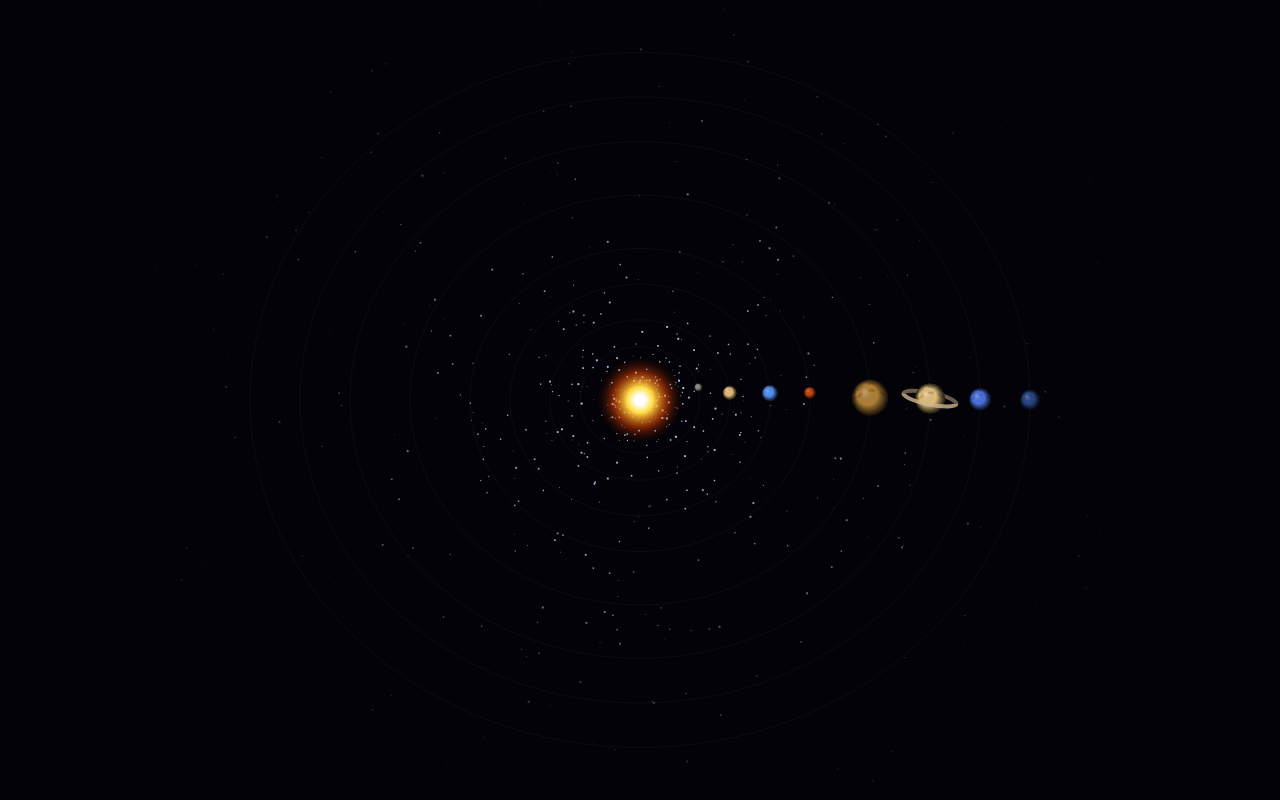
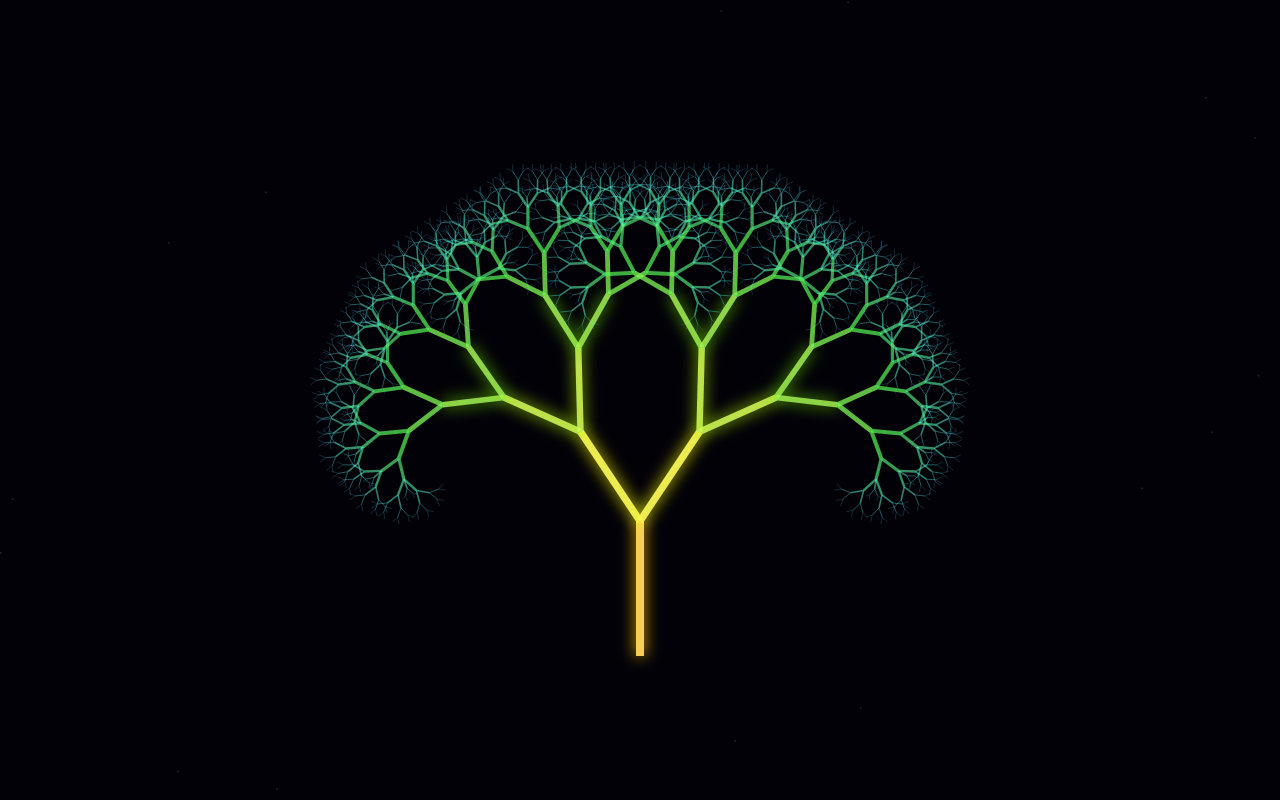
Before and after one commit to 001tooman-glitch/my-first-demo, a plain HTML site: page index.html in a window 1280 px wide. Drawn offline with Linux system fonts and the light colour scheme.

Commit message:
Update title and background color in index.html

```diff
--- a/index.html
+++ b/index.html
@@ -2,9 +2,9 @@
 <html lang="ru">
 <head>
     <meta charset="UTF-8">
-    <title>Solar System 3D Demo</title>
+    <title>Digital Evolution: Neo-Fractal</title>
     <style>
-        body, html { margin: 0; padding: 0; overflow: hidden; background: #000; width: 100%; height: 100%; }
+        body, html { margin: 0; padding: 0; overflow: hidden; background: #030208; width: 100%; height: 100%; }
         canvas { width: 100vw; height: 100vh; display: block; }
     </style>
 </head>
@@ -14,175 +14,99 @@
         const canvas = document.getElementById('c');
         const ctx = canvas.getContext('2d');
 
-        // Данные планет: [радиус сферы, радиус орбиты, скорость орбиты, скорость оси, цвет]
-        const planets = [
-            { name: "Меркурий", r: 4,  dist: 60,  vOrb: 0.04,  vAx: 0.01,  c: "#888" },
-            { name: "Венера",   r: 7,  dist: 90,  vOrb: 0.015, vAx: 0.002, c: "#e3bb76" },
-            { name: "Земля",    r: 8,  dist: 130, vOrb: 0.01,  vAx: 0.05,  c: "#5391f5" },
-            { name: "Марс",     r: 6,  dist: 170, vOrb: 0.008, vAx: 0.04,  c: "#c1440e" },
-            { name: "Юпитер",   r: 18, dist: 230, vOrb: 0.002, vAx: 0.1,   c: "#b07f35" },
-            { name: "Сатурн",   r: 15, dist: 290, vOrb: 0.0009,vAx: 0.09,  c: "#e2bf7d", ring: true },
-            { name: "Уран",     r: 11, dist: 340, vOrb: 0.0004,vAx: 0.07,  c: "#4b70dd" },
-            { name: "Нептун",   r: 10, dist: 390, vOrb: 0.0001,vAx: 0.07,  c: "#274687" }
-        ];
+        let time = 0;
 
-        // Генерация звезд Галактики на фоне (псевдо-3D)
-        const stars = [];
-        for(let i=0; i<600; i++) {
-            // Распределяем звезды в форме спиральной галактики
-            let angle = Math.random() * Math.PI * 2;
-            let dist = Math.pow(Math.random(), 2) * 500 + 10;
-            let spiral = angle + dist * 0.015;
-            stars.push({
-                x: Math.cos(spiral) * dist + (Math.random() - 0.5) * 20,
-                y: (Math.random() - 0.5) * 30, // Сплюснутость галактики по вертикали
-                z: Math.sin(spiral) * dist + (Math.random() - 0.5) * 20,
-                size: Math.random() * 1.5 + 0.5
-            });
+        // Генетические параметры биоморфа (меняются в ходе «эволюции»)
+        let genes = {
+            angleStep: 0.4,
+            lengthRatio: 0.75,
+            maxDepth: 10,
+            hueBase: 180,
+            pulseSpeed: 1.2
+        };
+
+        // Плавное изменение генов со временем (мутация)
+        function mutateGenes(t) {
+            genes.angleStep = 0.35 + Math.sin(t * 0.2) * 0.15 + Math.cos(t * 0.05) * 0.1;
+            genes.lengthRatio = 0.72 + Math.sin(t * 0.1) * 0.04;
+            genes.maxDepth = 9 + Math.floor((Math.sin(t * 0.05) + 1) * 1.5); // Дерево растет и усложняется
+            genes.hueBase = (t * 10) % 360; // Плавная мутация цвета структуры
         }
 
-        let time = 0;
+        // Рекурсивная функция выращивания фрактального биоморфа
+        function drawBranch(x, y, length, angle, depth, pulse) {
+            if (depth > genes.maxDepth) return;
 
-        function drawSphere(x, y, r, color, rotationAngle) {
-            // Отрисовка сферы с мягкой 3D-тенями (объем)
-            ctx.save();
+            // Вычисляем конечную точку ветви с учетом био-пульсации
+            const dynamicLength = length * (1 + Math.sin(time * genes.pulseSpeed + depth) * pulse);
+            const x2 = x + Math.cos(angle) * dynamicLength;
+            const y2 = y + Math.sin(angle) * dynamicLength;
+
+            // Динамический неоновый цвет для каждого уровня вложенности
+            const branchHue = (genes.hueBase + depth * 15) % 360;
+            const alpha = 1.0 - (depth / genes.maxDepth) * 0.6; // Прозрачность к кончикам
+
             ctx.beginPath();
-            ctx.arc(x, y, r, 0, Math.PI * 2);
-            ctx.clip();
+            ctx.moveTo(x, y);
+            ctx.lineTo(x2, y2);
 
-            // Базовый цвет планеты
-            ctx.fillStyle = color;
-            ctx.fill();
+            // Толщина уменьшается с ростом глубины
+            ctx.lineWidth = Math.max(0.5, (genes.maxDepth - depth) * 0.8);
+            ctx.strokeStyle = `hsla(${branchHue}, 90%, 65%, ${alpha})`;
+            ctx.shadowColor = `hsl(${branchHue}, 100%, 50%)`;
+            ctx.shadowBlur = depth < 4 ? 15 : 0; // Свечение только на основных ветвях для оптимизации
+            ctx.stroke();
 
-            // Текстурные полосы, показывающие вращение вокруг своей оси
-            ctx.strokeStyle = "rgba(0,0,0,0.15)";
-            ctx.lineWidth = r * 0.15;
-            ctx.setLineDash([r * 0.4, r * 0.3]);
-            for (let i = -r; i < r; i += r * 0.4) {
-                ctx.beginPath();
-                ctx.arc(x + Math.sin(rotationAngle)*r*0.2, y + i, r, 0, Math.PI, true);
-                ctx.stroke();
+            // Генетическое ветвление: порождаем новые цифровые побеги
+            // Добавляем легкую асимметрию за счет времени
+            const angleOffset = genes.angleStep + Math.sin(time * 0.5 + depth) * 0.03;
+
+            // Левая ветвь
+            drawBranch(x2, y2, length * genes.lengthRatio, angle - angleOffset, depth + 1, pulse);
+            // Правая ветвь
+            drawBranch(x2, y2, length * genes.lengthRatio, angle + angleOffset, depth + 1, pulse);
+
+            // Центральный редкий побег (эффект усложнения мутации на пике эволюции)
+            if (depth > 3 && depth % 3 === 0) {
+                drawBranch(x2, y2, length * 0.4, angle + Math.sin(time)*0.1, depth + 2, pulse);
             }
-
-            // Наложение объемной тени от Солнца
-            let shadow = ctx.createRadialGradient(x - r*0.3, y - r*0.3, r*0.1, x, y, r);
-            shadow.addColorStop(0, "rgba(255,255,255,0.2)");
-            shadow.addColorStop(0.5, "rgba(0,0,0,0)");
-            shadow.addColorStop(1, "rgba(0,0,0,0.9)");
-            ctx.fillStyle = shadow;
-            ctx.beginPath();
-            ctx.arc(x, y, r + 1, 0, Math.PI * 2);
-            ctx.fill();
-            ctx.restore();
         }
 
         function render() {
             canvas.width = window.innerWidth;
             canvas.height = window.innerHeight;
+            time += 0.015;
 
-            const cx = canvas.width / 2;
-            const cy = canvas.height / 2;
-
-            // Наклон всей системы для кинематографичного 3D вида (псевдо-3D проекция)
-            const tiltCos = Math.cos(1.1);
-            const tiltSin = Math.sin(1.1);
-
-            // Очистка экрана
-            ctx.fillStyle = "#020208";
+            // Шлейф старых кадров для эффекта размытия движения (motion blur)
+            ctx.fillStyle = "rgba(3, 2, 8, 0.08)";
             ctx.fillRect(0, 0, canvas.width, canvas.height);
 
-            // 1. Рисуем Млечный Путь (Галактику) на заднем плане
-            time += 0.02;
-            stars.forEach(s => {
-                // Медленное вращение галактики
-                let rotX = s.x * Math.cos(time * 0.05) - s.z * Math.sin(time * 0.05);
-                let rotZ = s.x * Math.sin(time * 0.05) + s.z * Math.cos(time * 0.05);
+            // Запускаем мутацию ДНК фрактала
+            mutateGenes(time);
 
-                // Проекция в 2D
-                let screenX = cx + rotX;
-                let screenY = cy + s.y * tiltCos - rotZ * tiltSin;
+            const startX = canvas.width / 2;
+            const startY = canvas.height * 0.82; // Точка роста
+            const initialLength = Math.min(canvas.width, canvas.height) * 0.18;
 
-                let alpha = Math.max(0.1, 1 - (dist = Math.sqrt(rotX*rotX + rotZ*rotZ)) / 500);
-                ctx.fillStyle = `rgba(200, 220, 255, ${alpha})`;
-                ctx.fillRect(screenX, screenY, s.size, s.size);
-            });
+            // Сброс тени перед отрисовкой во избежание багов холста
+            ctx.shadowBlur = 0;
 
-            // 2. Рисуем пылающее Солнце
-            let sunGlow = ctx.createRadialGradient(cx, cy, 5, cx, cy, 45);
-            sunGlow.addColorStop(0, "#fff");
-            sunGlow.addColorStop(0.2, "#ffdd44");
-            sunGlow.addColorStop(0.6, "rgba(255,68,0,0.4)");
-            sunGlow.addColorStop(1, "rgba(0,0,0,0)");
-            ctx.fillStyle = sunGlow;
-            ctx.beginPath();
-            ctx.arc(cx, cy, 45, 0, Math.PI * 2);
-            ctx.fill();
+            // Рисуем светящиеся споры на фоне (цифровая питательная среда)
+            ctx.fillStyle = `rgba(255, 255, 255, 0.15)`;
+            for(let i = 0; i < 15; i++) {
+                let sX = (Math.sin(i * 123 + time * 0.2) * 0.5 + 0.5) * canvas.width;
+                let sY = (Math.cos(i * 456 + time * 0.3) * 0.5 + 0.5) * canvas.height;
+                ctx.fillRect(sX, sY, 1.5, 1.5);
+            }
 
-            // 3. Расчет и отрисовка орбит и планет
-            // Сортируем планеты по глубине (Z), чтобы ближние перекрывали дальние
-            const renderQueue = [];
-
-            planets.forEach(p => {
-                // Угол положения на орбите
-                let angle = time * p.vOrb;
-
-                // 3D Координаты в пространстве системы
-                let x3d = Math.cos(angle) * p.dist;
-                let z3d = Math.sin(angle) * p.dist;
-                let y3d = 0;
-
-                // Проекция координат с учетом наклона камеры
-                let screenX = cx + x3d;
-                let screenY = cy + y3d * tiltCos - z3d * tiltSin;
-
-                renderQueue.push({
-                    x: screenX,
-                    y: screenY,
-                    z: z3d, // Используем для сортировки слоев
-                    r: p.r,
-                    color: p.c,
-                    rot: time * p.vAx,
-                    hasRing: p.ring,
-                    dist: p.dist
-                });
-
-                // Отрисовка тонких линий орбит
-                ctx.beginPath();
-                ctx.ellipse(cx, cy, p.dist, p.dist * tiltSin, 0, 0, Math.PI * 2);
-                ctx.strokeStyle = "rgba(255, 255, 255, 0.04)";
-                ctx.lineWidth = 1;
-                ctx.stroke();
-            });
-
-            // Сортировка: сначала рисуем то, что сзади (z3d < 0), потом то, что спереди (z3d > 0)
-            renderQueue.sort((a, b) => a.z - b.z);
-
-            renderQueue.forEach(p => {
-                // Если планета с кольцами (Сатурн), рисуем заднюю часть колец
-                if (p.hasRing) {
-                    ctx.strokeStyle = "rgba(210, 180, 140, 0.5)";
-                    ctx.lineWidth = 4;
-                    ctx.beginPath();
-                    ctx.ellipse(p.x, p.y, p.r * 1.8, p.r * 0.4, 0.2, Math.PI, 0);
-                    ctx.stroke();
-                }
-
-                // Рисуем саму планету с вращением
-                drawSphere(p.x, p.y, p.r, p.color, p.rot);
-
-                // Передняя часть колец Сатурна (чтобы перекрывала планету)
-                if (p.hasRing) {
-                    ctx.strokeStyle = "rgba(210, 180, 140, 0.8)";
-                    ctx.lineWidth = 4;
-                    ctx.beginPath();
-                    ctx.ellipse(p.x, p.y, p.r * 1.8, p.r * 0.4, 0.2, 0, Math.PI);
-                    ctx.stroke();
-                }
-            });
+            // Выращиваем биоморф вверх (-Math.PI / 2)
+            // Коэффициент пульсации 0.08 задает амплитуду "дыхания"
+            drawBranch(startX, startY, initialLength, -Math.PI / 2, 0, 0.08);
 
             requestAnimationFrame(render);
         }
 
+        // Стартовый запуск
         requestAnimationFrame(render);
     </script>
 </body>
```
